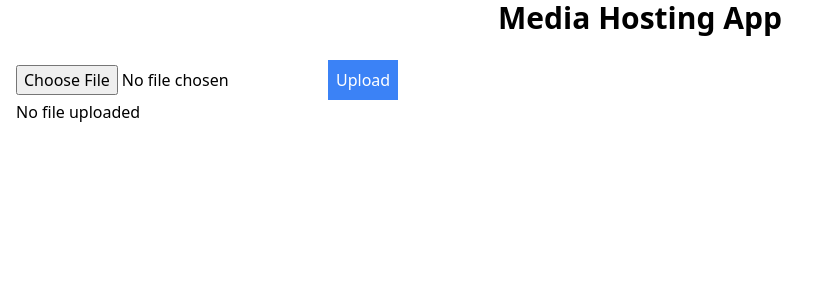
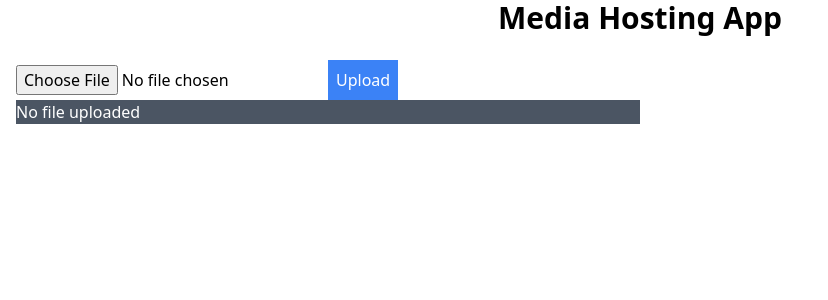
Before and after one commit to bhrayhaw/media_url_app, a React (Vite) app: page / in a window 1280 px wide. Shown: the top 300 px of the page, without its empty margins (0-828 px from the left). Built offline with nearby package versions, Linux system fonts and the light colour scheme; no server answers.

Commit message:
chore: Update Upload component to display upload status message

```diff
--- a/src/components/Upload.tsx
+++ b/src/components/Upload.tsx
@@ -61,8 +61,8 @@ const Upload: React.FC = () => {
       >
         Upload
       </button>
+      {msg && <p className="bg-gray-600 text-white w-1/2">{msg}</p>}
       <ul>{urls && urls.map((url, index) => <li key={index}>{url}</li>)}</ul>
-      {msg && <p>{msg}</p>}
     </div>
   );
 };
```
